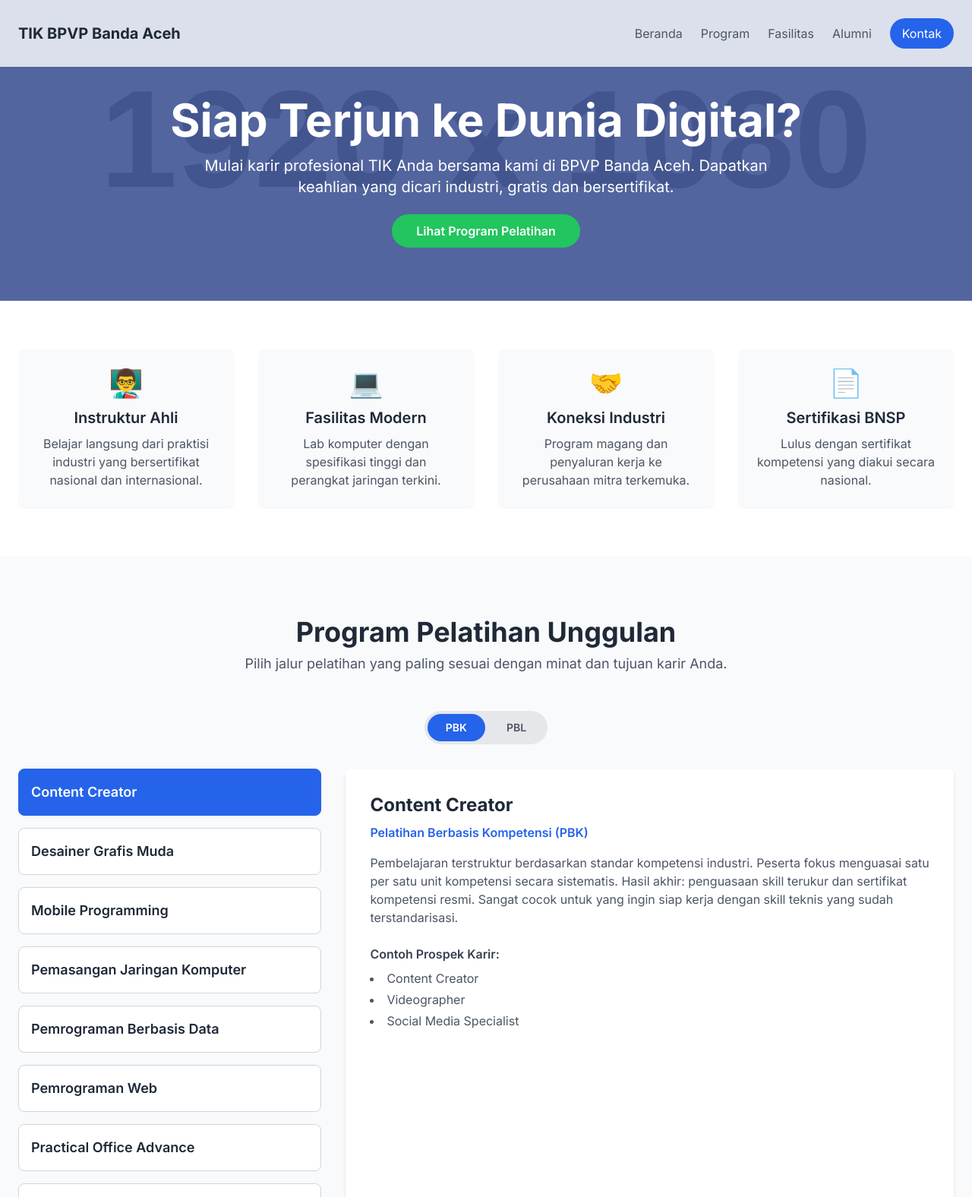
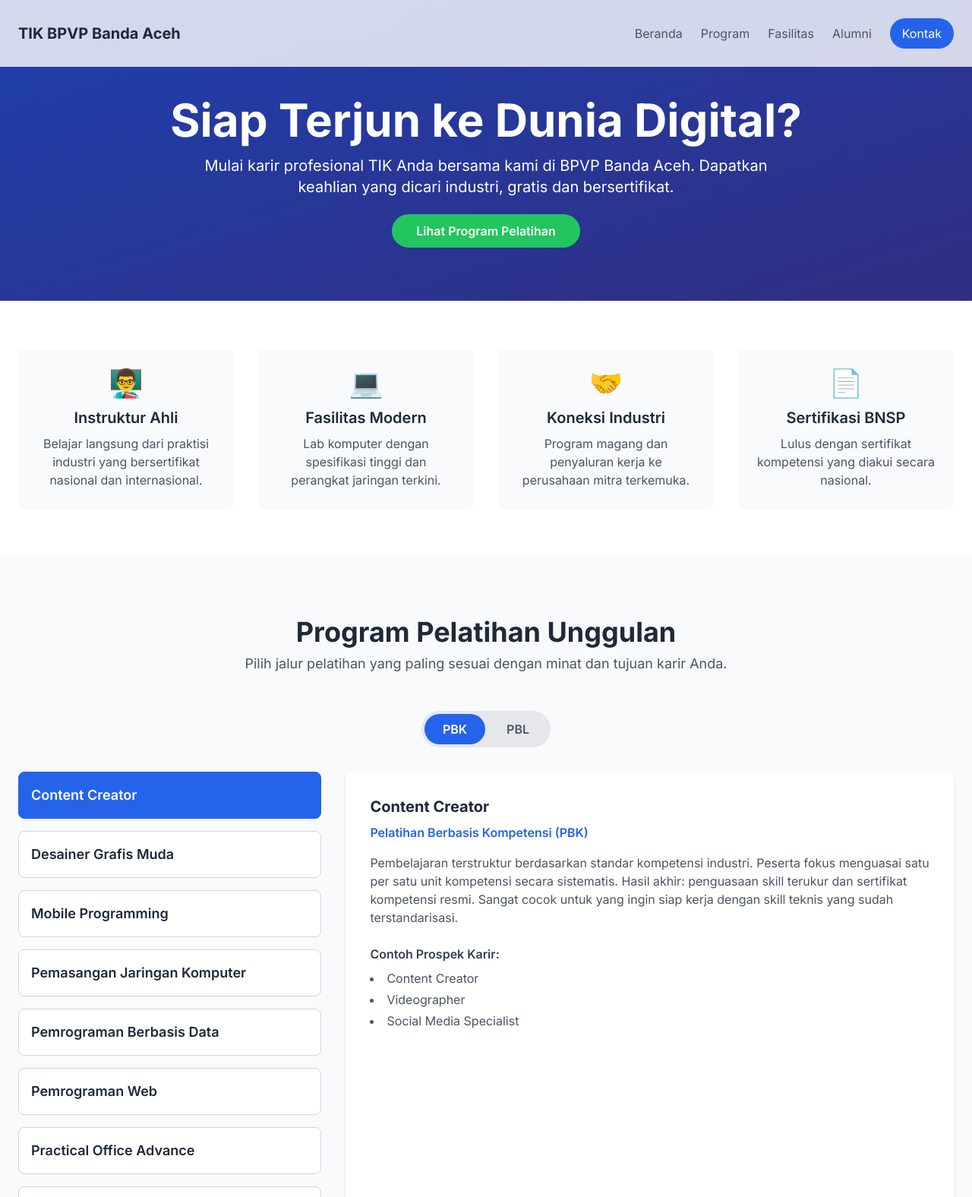
Before and after one commit to shaidulmaula/tikbpvpbna, a plain HTML site: page index.html in a window 1280 px wide. Shown: the top 1576 px of the page at 76% size. Drawn offline with nearby package versions, Linux system fonts and the light colour scheme; placeholder pictures from the web are drawn by us.

Commit message:
Update index.html

```diff
--- a/index.html
+++ b/index.html
@@ -21,11 +21,6 @@
             font-family: 'Inter', sans-serif;
             background-color: #f8fafc;
             color: #1f2937;
-        }
-        .hero-bg {
-            background-image: url('https://placehold.co/1920x1080/e0e7ff/3730a3');
-            background-size: cover;
-            background-position: center;
         }
         .chart-container {
             position: relative;
@@ -70,8 +65,7 @@
         </div>
     </nav>
 
-    <header id="beranda" class="hero-bg text-white pt-32 pb-20 relative">
-        <div class="absolute inset-0 bg-blue-900/70"></div>
+    <header id="beranda" class="bg-gradient-to-br from-blue-800 to-indigo-900 text-white pt-32 pb-20 relative">
         <div class="container mx-auto px-6 text-center relative z-10">
             <h1 class="text-4xl md:text-6xl font-bold mb-4">Siap Terjun ke Dunia Digital?</h1>
             <p class="text-lg md:text-xl mb-8 max-w-3xl mx-auto">Mulai karir profesional TIK Anda bersama kami di BPVP Banda Aceh. Dapatkan keahlian yang dicari industri, gratis dan bersertifikat.</p>
@@ -116,8 +110,8 @@
 
                 <div class="flex justify-center mb-8">
                     <div class="bg-gray-200 rounded-full p-1 flex space-x-1">
-                        <button id="tab-pbk" class="program-tab px-6 py-2 rounded-full text-sm font-semibold">PBK</button>
-                        <button id="tab-pbl" class="program-tab px-6 py-2 rounded-full text-sm font-semibold">PBL</button>
+                        <button id="tab-pbk" class="program-tab px-6 py-2 rounded-full text-base font-semibold">PBK</button>
+                        <button id="tab-pbl" class="program-tab px-6 py-2 rounded-full text-base font-semibold">PBL</button>
                     </div>
                 </div>
 
@@ -126,7 +120,7 @@
                     </div>
 
                     <div id="program-detail" class="lg:w-2/3 bg-white p-8 rounded-lg shadow-md transition-all duration-500">
-                        <h3 id="detail-title" class="text-2xl font-bold mb-2 text-gray-800"></h3>
+                        <h3 id="detail-title" class="text-xl font-bold mb-2 text-gray-800"></h3>
                         <p id="detail-category" class="font-semibold text-blue-600 mb-4"></p>
                         <p id="detail-desc" class="text-gray-600 mb-6"></p>
 
```
